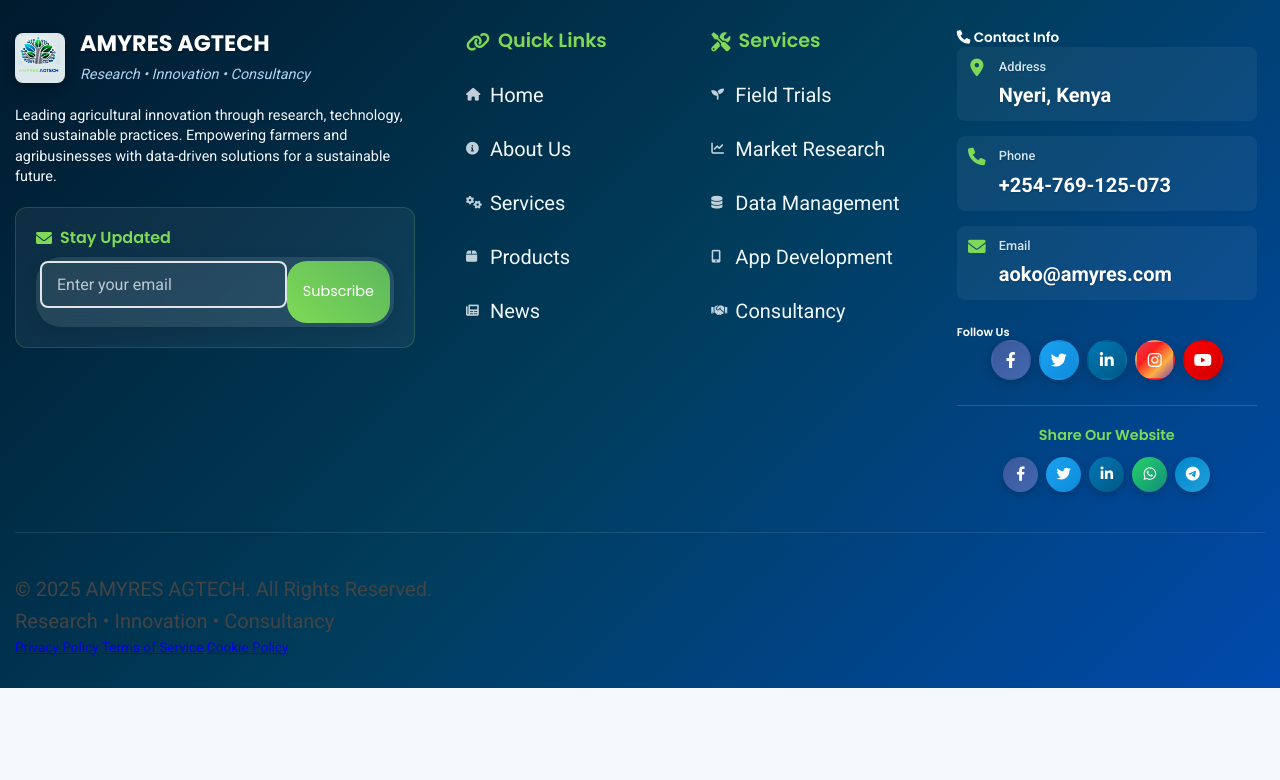
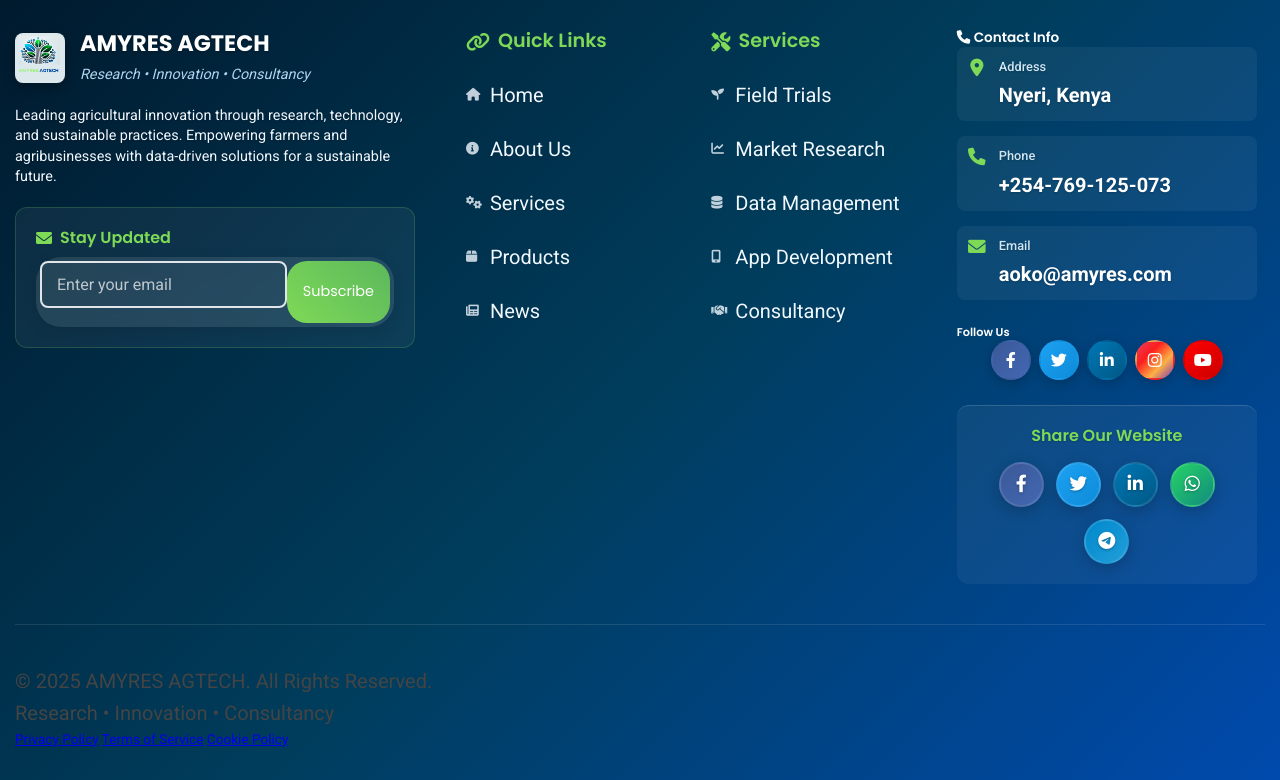
Before and after one commit to kimaninyutu/amyres2, a Django app: page /about/ in a window 1280 px wide. Shown: the part 4068-4848 px from the top of the page. Before the commit the page ends 4756 px from the top, so only its background shows below. Run offline with Django 5.2, Linux system fonts and the light colour scheme.

Commit message:
Update amyres.css

```diff
--- a/amyres_webapp/static/amyres_webapp/css/amyres.css
+++ b/amyres_webapp/static/amyres_webapp/css/amyres.css
@@ -1675,74 +1675,231 @@ footer {
   margin-top: 25px;
   padding-top: 20px;
   border-top: 1px solid rgba(255, 255, 255, 0.15);
+  background: rgba(255, 255, 255, 0.05);
+  border-radius: 12px;
+  padding: 20px;
+  text-align: center;
 }
 
 .social-sharing h6 {
-  font-size: 0.9rem;
-  margin-bottom: 12px;
+  font-size: 1rem;
+  margin-bottom: 15px;
   color: #7ed957;
   font-weight: 600;
   font-family: "Poppins", sans-serif;
   text-align: center;
+  text-shadow: 0 1px 2px rgba(0, 0, 0, 0.2);
 }
 
 .sharing-buttons {
   display: flex;
-  gap: 8px;
+  gap: 12px;
   justify-content: center;
   flex-wrap: wrap;
+  margin-top: 15px;
 }
 
 .share-btn {
   display: flex;
   align-items: center;
   justify-content: center;
-  width: 35px;
-  height: 35px;
+  width: 45px;
+  height: 45px;
   border-radius: 50%;
   border: none;
   color: white;
-  font-size: 0.9rem;
+  font-size: 1.1rem;
   cursor: pointer;
   transition: all 0.3s cubic-bezier(0.175, 0.885, 0.32, 1.275);
   position: relative;
   overflow: hidden;
-  box-shadow: 0 3px 10px rgba(0, 0, 0, 0.2);
-}
-
+  box-shadow: 0 4px 15px rgba(0, 0, 0, 0.2);
+  border: 2px solid rgba(255, 255, 255, 0.1);
+}
+
+.share-btn::before {
+  content: "";
+  position: absolute;
+  top: 0;
+  left: -100%;
+  width: 100%;
+  height: 100%;
+  background: linear-gradient(90deg, transparent, rgba(255, 255, 255, 0.2), transparent);
+  transition: left 0.5s ease;
+}
+
+.share-btn:hover::before {
+  left: 100%;
+}
+
+/* Individual Share Button Colors */
 .share-btn.facebook-share {
   background: linear-gradient(135deg, #3b5998, #4267b2);
 }
 
+.share-btn.facebook-share:hover {
+  background: linear-gradient(135deg, #4267b2, #5578c4);
+  border-color: rgba(255, 255, 255, 0.3);
+  box-shadow: 0 6px 20px rgba(66, 103, 178, 0.4);
+}
+
 .share-btn.twitter-share {
   background: linear-gradient(135deg, #1da1f2, #0d8bd9);
 }
 
+.share-btn.twitter-share:hover {
+  background: linear-gradient(135deg, #0d8bd9, #1991db);
+  border-color: rgba(255, 255, 255, 0.3);
+  box-shadow: 0 6px 20px rgba(29, 161, 242, 0.4);
+}
+
 .share-btn.linkedin-share {
   background: linear-gradient(135deg, #0077b5, #005885);
 }
 
+.share-btn.linkedin-share:hover {
+  background: linear-gradient(135deg, #005885, #006fa6);
+  border-color: rgba(255, 255, 255, 0.3);
+  box-shadow: 0 6px 20px rgba(0, 119, 181, 0.4);
+}
+
 .share-btn.whatsapp-share {
   background: linear-gradient(135deg, #25d366, #128c7e);
 }
 
+.share-btn.whatsapp-share:hover {
+  background: linear-gradient(135deg, #128c7e, #25d366);
+  border-color: rgba(255, 255, 255, 0.3);
+  box-shadow: 0 6px 20px rgba(37, 211, 102, 0.4);
+}
+
 .share-btn.telegram-share {
   background: linear-gradient(135deg, #0088cc, #229ed9);
 }
 
+.share-btn.telegram-share:hover {
+  background: linear-gradient(135deg, #229ed9, #0088cc);
+  border-color: rgba(255, 255, 255, 0.3);
+  box-shadow: 0 6px 20px rgba(0, 136, 204, 0.4);
+}
+
+/* Enhanced Hover Effects */
 .share-btn:hover {
-  transform: translateY(-2px) scale(1.08);
-  box-shadow: 0 6px 18px rgba(0, 0, 0, 0.3);
+  transform: translateY(-3px) scale(1.1);
+  box-shadow: 0 8px 25px rgba(0, 0, 0, 0.3);
 }
 
 .share-btn:active {
-  transform: translateY(-1px) scale(1.03);
+  transform: translateY(-1px) scale(1.05);
 }
 
 .share-btn:focus {
   outline: 2px solid #7ed957;
-  outline-offset: 2px;
-}
+  outline-offset: 3px;
+}
+
+.share-btn i {
+  position: relative;
+  z-index: 2;
+  transition: all 0.3s ease;
+  text-shadow: 0 1px 3px rgba(0, 0, 0, 0.3);
+}
+
+.share-btn:hover i {
+  transform: scale(1.2) rotate(-5deg);
+  text-shadow: 0 2px 8px rgba(0, 0, 0, 0.4);
+}
+
+/* Pulse Animation for Share Buttons */
+@keyframes sharePulse {
+  0% {
+    box-shadow: 0 4px 15px rgba(0, 0, 0, 0.2);
+  }
+  50% {
+    box-shadow: 0 6px 20px rgba(0, 0, 0, 0.3);
+  }
+  100% {
+    box-shadow: 0 4px 15px rgba(0, 0, 0, 0.2);
+  }
+}
+
+.share-btn {
+  animation: sharePulse 4s ease-in-out infinite;
+}
+
+.share-btn:nth-child(1) {
+  animation-delay: 0s;
+}
+.share-btn:nth-child(2) {
+  animation-delay: 0.8s;
+}
+.share-btn:nth-child(3) {
+  animation-delay: 1.6s;
+}
+.share-btn:nth-child(4) {
+  animation-delay: 2.4s;
+}
+.share-btn:nth-child(5) {
+  animation-delay: 3.2s;
+}
+
+/* Mobile Responsive Adjustments for Share Buttons */
+@media (max-width: 575.98px) {
+  .sharing-buttons {
+    gap: 10px;
+  }
+
+  .share-btn {
+    width: 40px;
+    height: 40px;
+    font-size: 1rem;
+  }
+
+  .social-sharing h6 {
+    font-size: 0.9rem;
+  }
+
+  .social-sharing {
+    padding: 15px;
+  }
+}
+
+@media (min-width: 576px) and (max-width: 767.98px) {
+  .share-btn {
+    width: 42px;
+    height: 42px;
+    font-size: 1.05rem;
+  }
+}
+
+/* High Contrast Mode Support for Share Buttons */
+@media (prefers-contrast: high) {
+  .share-btn {
+    border: 3px solid #ffffff;
+  }
+
+  .social-sharing h6 {
+    color: #ffffff !important;
+    text-shadow: 0 2px 4px rgba(0, 0, 0, 0.8) !important;
+  }
+}
+
+/* Reduced Motion Support for Share Buttons */
+@media (prefers-reduced-motion: reduce) {
+  .share-btn {
+    animation: none !important;
+    transition: none !important;
+  }
+
+  .share-btn:hover {
+    transform: none !important;
+  }
+
+  .share-btn::before {
+    transition: none !important;
+  }
+}
+/* End of Social Sharing Section */
 
 /* Mobile Responsive Adjustments */
 @media (max-width: 575.98px) {
```
